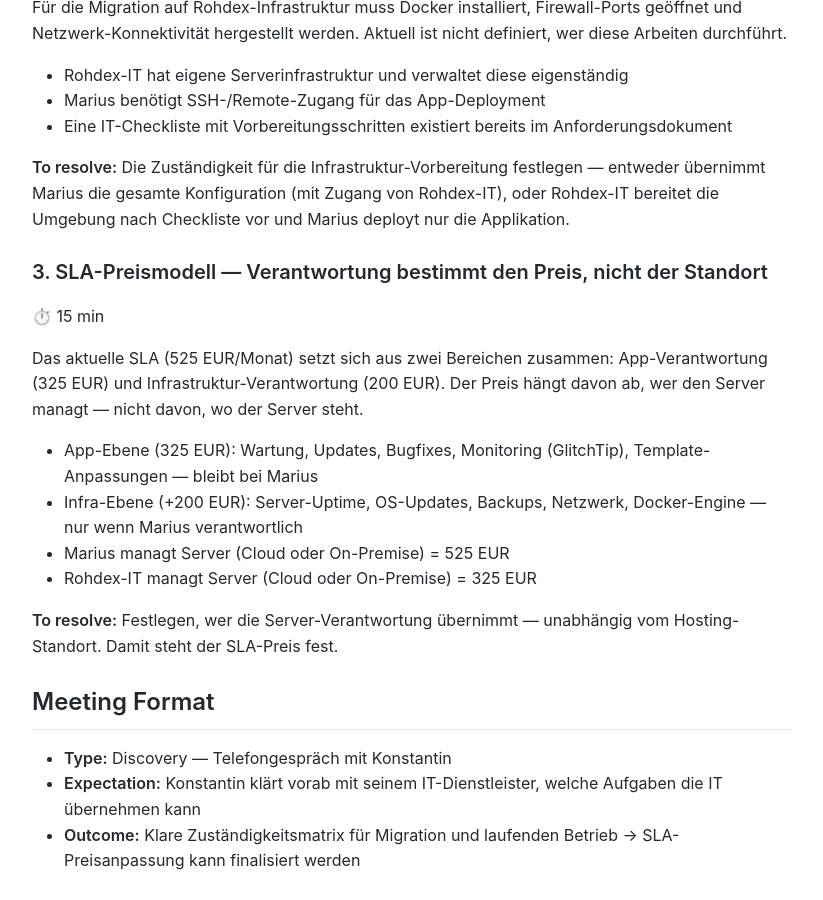
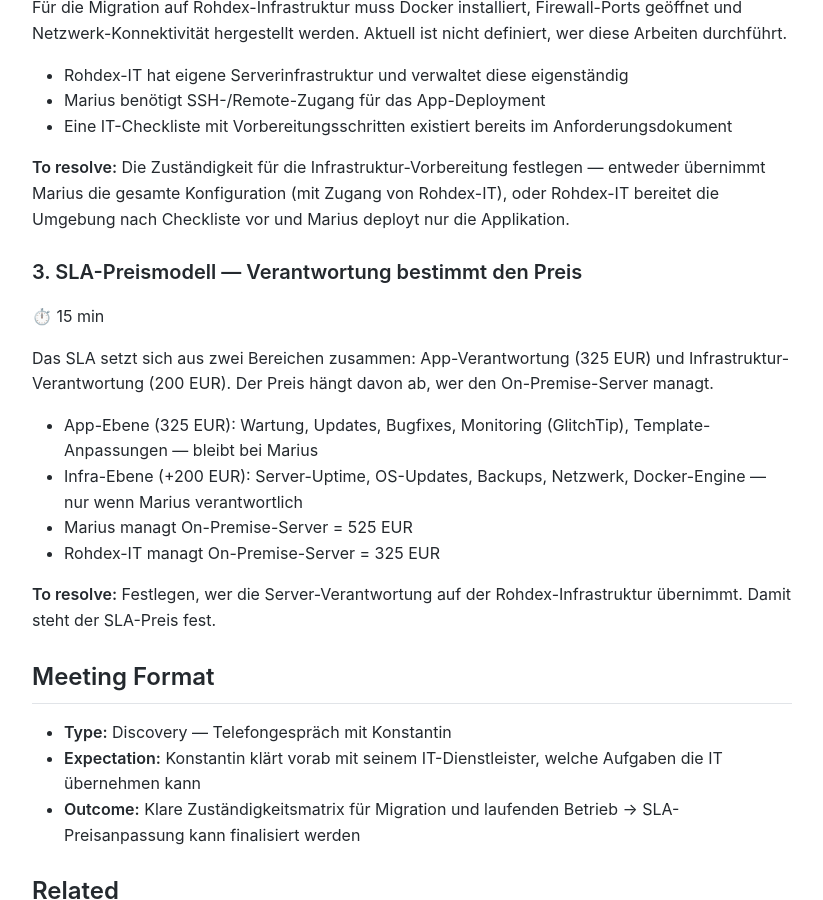
Before and after one commit to MariusWilsch/public-wilsch-ai-pages, a Jekyll site: the page built from project/rohdex/hosting-verantwortung-agenda.md, in a window 1280 px wide and 900 px high, scrolled down 1453 px. Shown: the whole window, without its empty margins (228-1051 px from the left). Built offline with Jekyll 4.4.1, drawn with Linux system fonts in a browser that asks for light colours; our own code applies the rules of GitHub Pages for plain Markdown files.

Commit message:
Sync from hippocampus 2026-02-24

```diff
--- a/project/rohdex/hosting-verantwortung-agenda.md
+++ b/project/rohdex/hosting-verantwortung-agenda.md
@@ -46,17 +46,17 @@ Für die Migration auf Rohdex-Infrastruktur muss Docker installiert, Firewall-Po
 
 **To resolve:** Die Zuständigkeit für die Infrastruktur-Vorbereitung festlegen — entweder übernimmt Marius die gesamte Konfiguration (mit Zugang von Rohdex-IT), oder Rohdex-IT bereitet die Umgebung nach Checkliste vor und Marius deployt nur die Applikation.
 
-### 3. SLA-Preismodell — Verantwortung bestimmt den Preis, nicht der Standort
+### 3. SLA-Preismodell — Verantwortung bestimmt den Preis
 ⏱️ 15 min
 
-Das aktuelle SLA (525 EUR/Monat) setzt sich aus zwei Bereichen zusammen: App-Verantwortung (325 EUR) und Infrastruktur-Verantwortung (200 EUR). Der Preis hängt davon ab, wer den Server managt — nicht davon, wo der Server steht.
+Das SLA setzt sich aus zwei Bereichen zusammen: App-Verantwortung (325 EUR) und Infrastruktur-Verantwortung (200 EUR). Der Preis hängt davon ab, wer den On-Premise-Server managt.
 
 - App-Ebene (325 EUR): Wartung, Updates, Bugfixes, Monitoring (GlitchTip), Template-Anpassungen — bleibt bei Marius
 - Infra-Ebene (+200 EUR): Server-Uptime, OS-Updates, Backups, Netzwerk, Docker-Engine — nur wenn Marius verantwortlich
-- Marius managt Server (Cloud oder On-Premise) = 525 EUR
-- Rohdex-IT managt Server (Cloud oder On-Premise) = 325 EUR
+- Marius managt On-Premise-Server = 525 EUR
+- Rohdex-IT managt On-Premise-Server = 325 EUR
 
-**To resolve:** Festlegen, wer die Server-Verantwortung übernimmt — unabhängig vom Hosting-Standort. Damit steht der SLA-Preis fest.
+**To resolve:** Festlegen, wer die Server-Verantwortung auf der Rohdex-Infrastruktur übernimmt. Damit steht der SLA-Preis fest.
 
 ## Meeting Format
 
```
